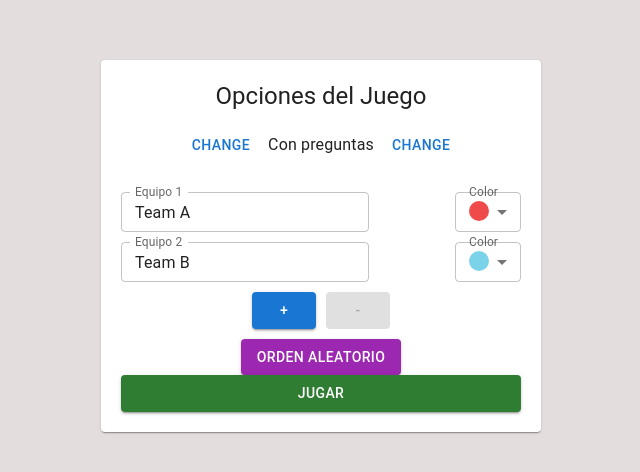
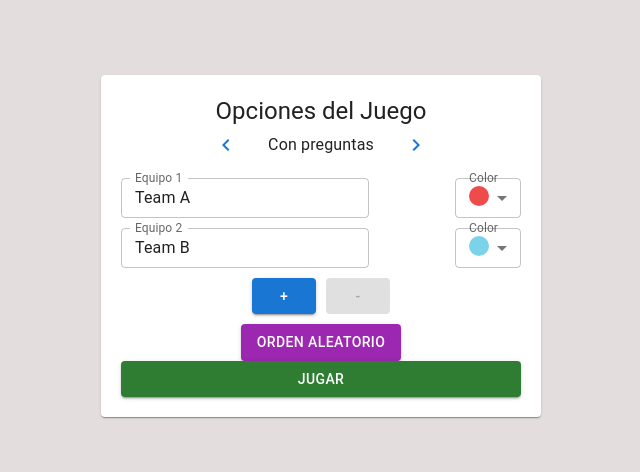
Before and after one commit to georgeif2212/Chain-Triangle-Chess, a React (Vite) app: page /options in a window 1280 px wide. Shown: the part 154-626 px from the top of the page, without its empty margins (319-959 px from the left). Built offline with nearby package versions, Linux system fonts and the light colour scheme.

Commit message:
feat: chevron buttons added for changing game mode

```diff
--- a/src/modules/game/pages/Options.jsx
+++ b/src/modules/game/pages/Options.jsx
@@ -3,7 +3,7 @@ import { GameContext } from "../../../contexts/GameContext.jsx";
 import Button from "@mui/material/Button"
 import Typography from "@mui/material/Typography";
 import Card from "@mui/material/Card";
-// import { ChevronLeft, ChevronRight } from "@mui/icons-material";
+import { ChevronLeft, ChevronRight } from "@mui/icons-material";
 import TeamSelector from "../components/TeamSelector.jsx";
 import "../styles/pages/Options.css";
 
@@ -58,11 +58,11 @@ const Options = () => {
 
         <div className="options-card-gameMode">
           <Button onClick={handleGameModeChange}>
-            <p>change</p>
+            <ChevronLeft/>
           </Button>
           <Typography>{gameMode}</Typography>
           <Button onClick={handleGameModeChange}>
-            <p>change</p>
+          <ChevronRight/>
           </Button>
         </div>
 
```
